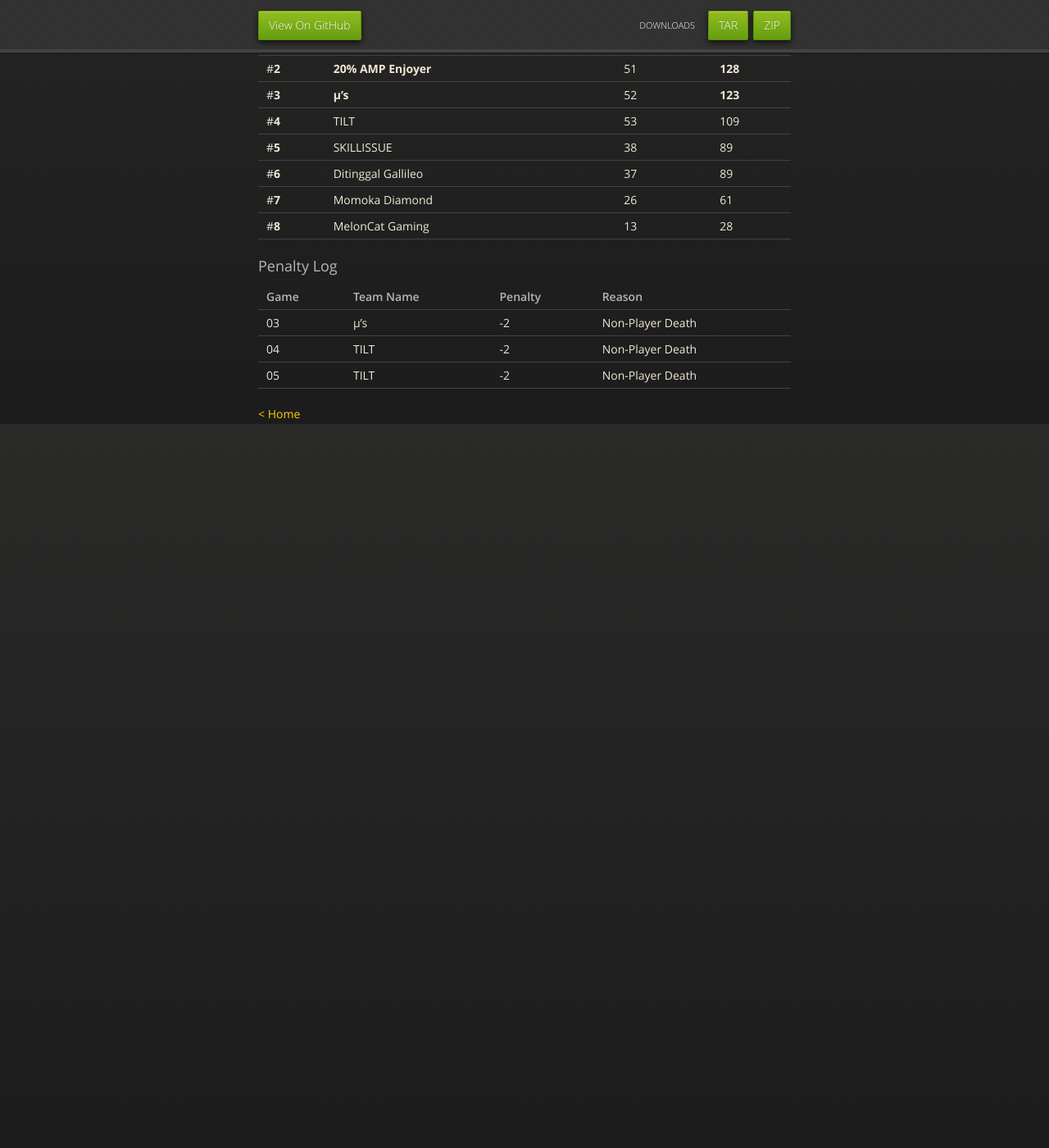
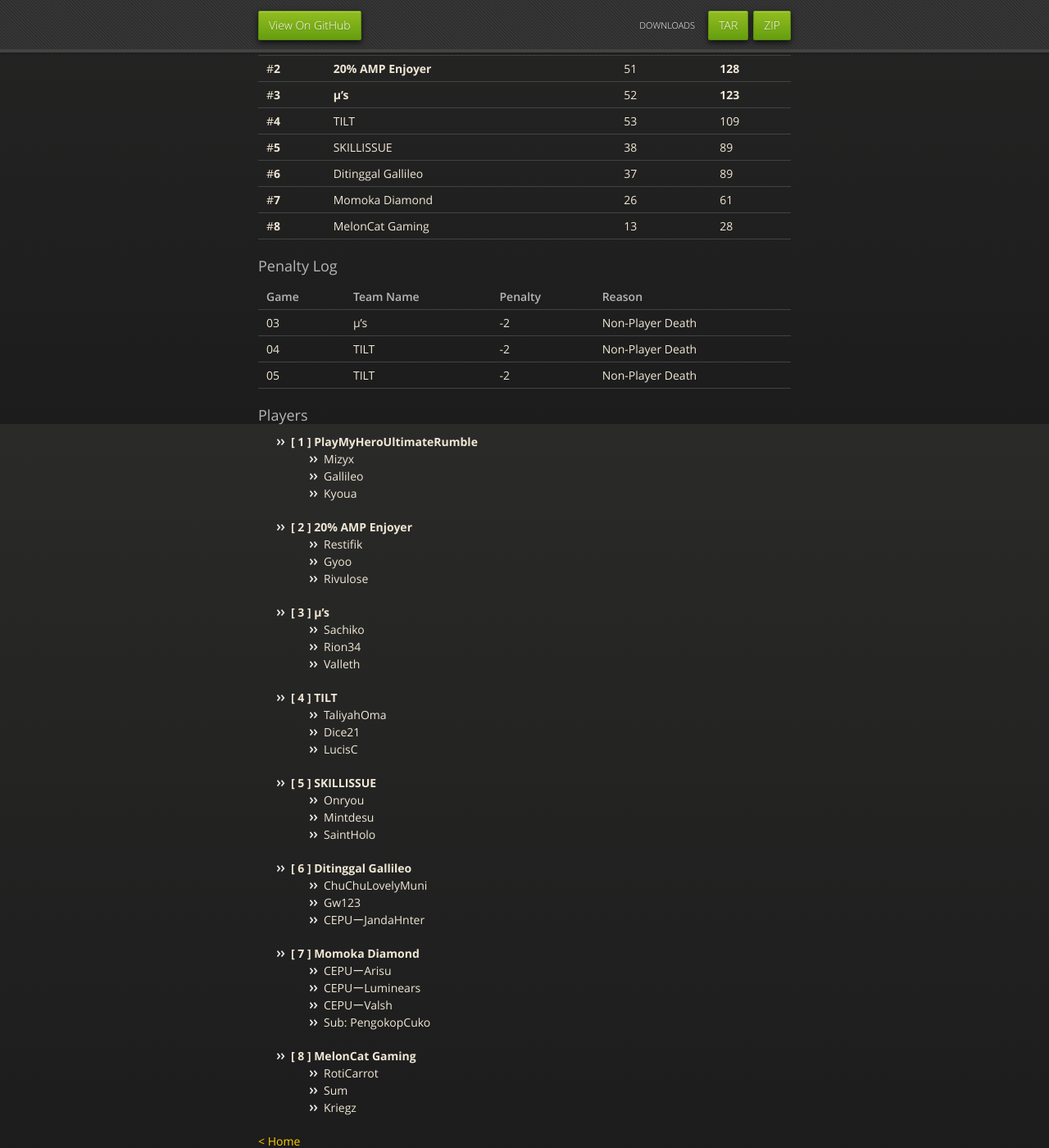
Before and after one commit to kanziebub/SurvivalProtocol, a Jekyll site: the page built from EPIC/02/finals.md, in a window 1280 px wide and 1400 px high, scrolled down 383 px. Shown: the whole window at 82% size. Built offline with Jekyll 4.4.1, drawn with Linux system fonts in a browser that asks for light colours; before the commit the page ends 1008 px from its top, so only the background shows below that.

Commit message:
add players

```diff
--- a/EPIC/02/finals.md
+++ b/EPIC/02/finals.md
@@ -28,6 +28,39 @@ layout: default
 | 04 | TILT | -2 | Non-Player Death |
 | 05 | TILT | -2 | Non-Player Death |
 
-
+### Players
+- **[ 1 ] PlayMyHeroUltimateRumble**
+  - Mizyx
+  - Gallileo
+  - Kyoua
+- **[ 2 ] 20% AMP Enjoyer**
+  - Restifik
+  - Gyoo
+  - Rivulose
+- **[ 3 ] µ's**
+  - Sachiko
+  - Rion34
+  - Valleth
+- **[ 4 ] TILT**
+  - TaliyahOma
+  - Dice21
+  - LucisC
+- **[ 5 ] SKILLISSUE**
+  - Onryou
+  - Mintdesu
+  - SaintHolo
+- **[ 6 ] Ditinggal Gallileo**
+  - ChuChuLovelyMuni
+  - Gw123
+  - CEPUーJandaHnter
+- **[ 7 ] Momoka Diamond**
+  - CEPUーArisu
+  - CEPUーLuminears
+  - CEPUーValsh
+  - Sub: PengokopCuko
+- **[ 8 ] MelonCat Gaming**
+  - RotiCarrot
+  - Sum
+  - Kriegz
 
 [< Home](https://kanziebub.github.io/SurvivalProtocol/)
```
